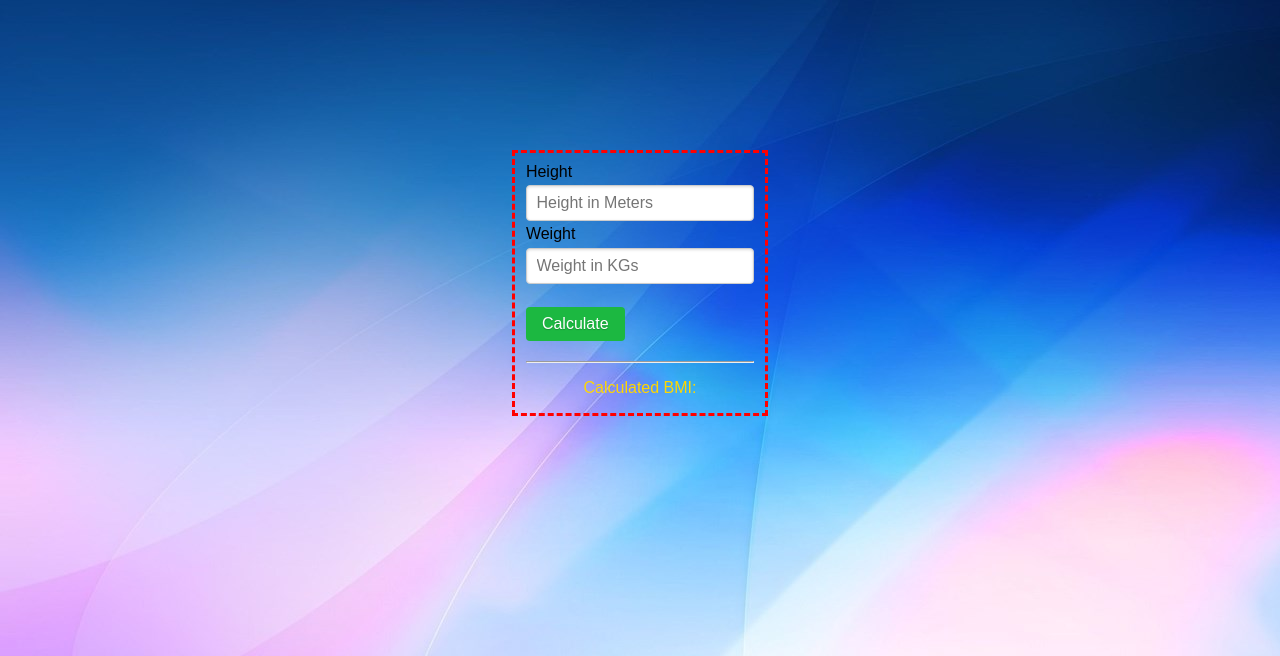
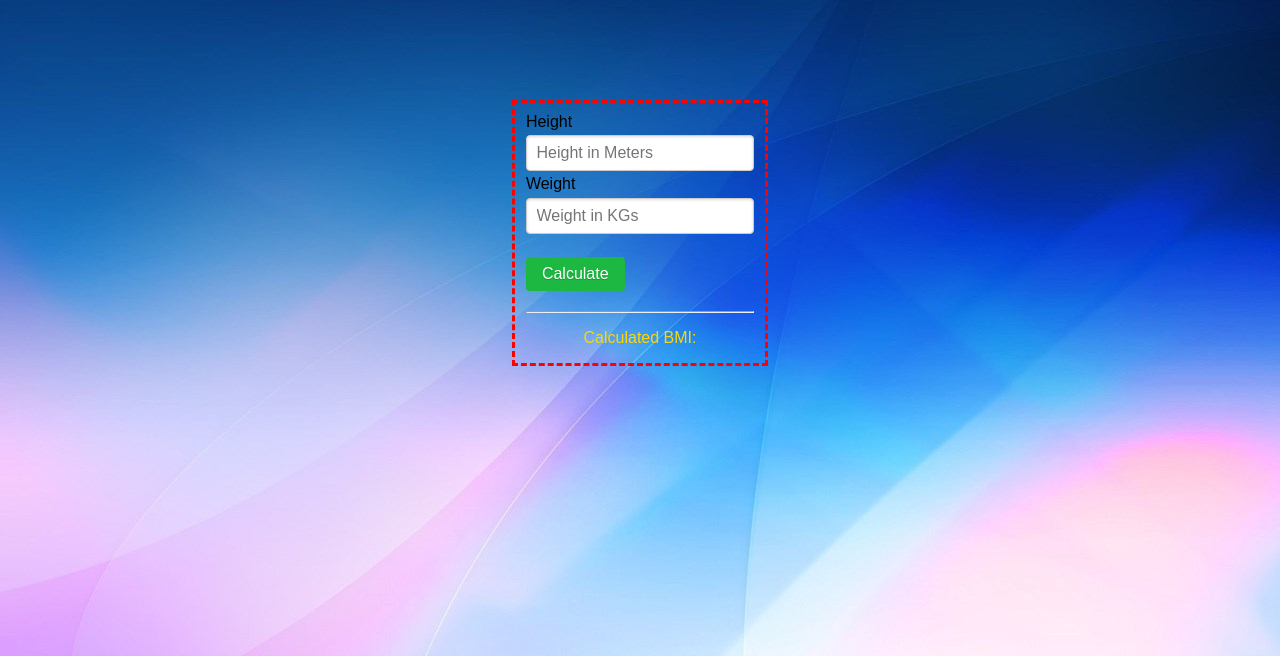
Before and after one commit to rikjal/BMI-Calculator, a Flask app: page / in a window 1280 px wide. Shown: the top 656 px of the page. Run offline with Flask 2, Linux system fonts and the light colour scheme; some libraries are stand-ins or nearby versions.

Commit message:
Update index.css

```diff
--- a/static/css/index.css
+++ b/static/css/index.css
@@ -2,7 +2,7 @@ body{
     background-image: url("/static/img/img1.jpg");
 }
 #form{
-    margin: 150px auto;
+    margin: 100px auto;
     max-width: 18%;
     min-width: 250px;
     display: flex;
```
